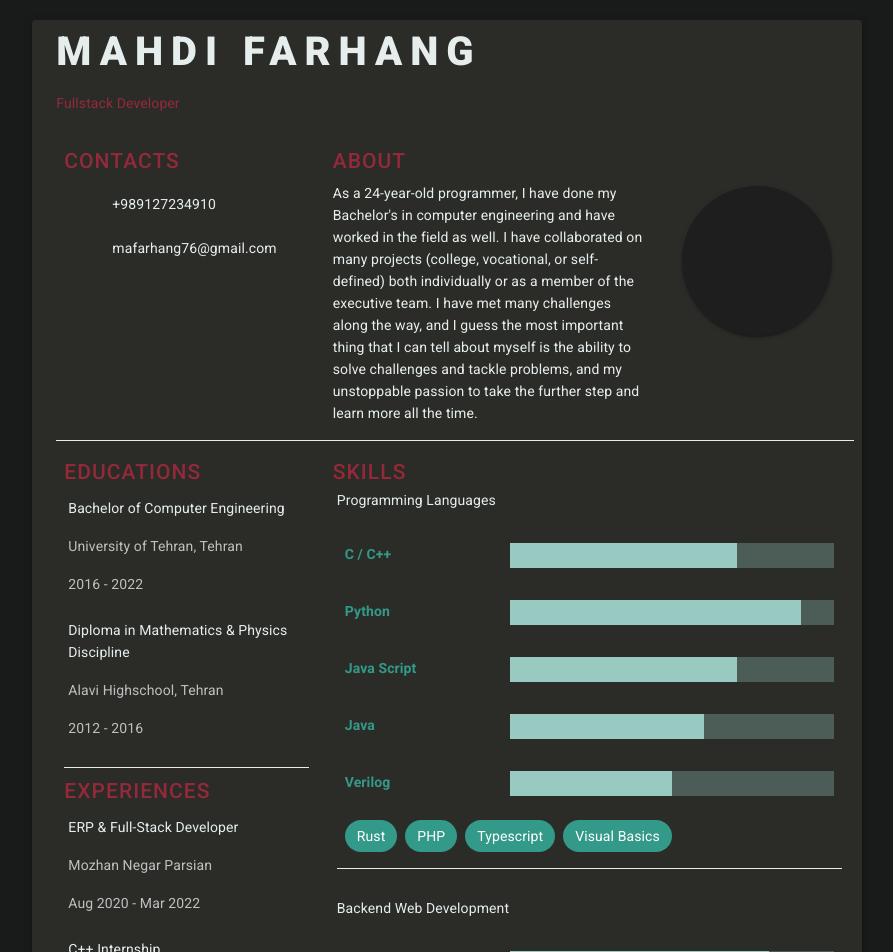
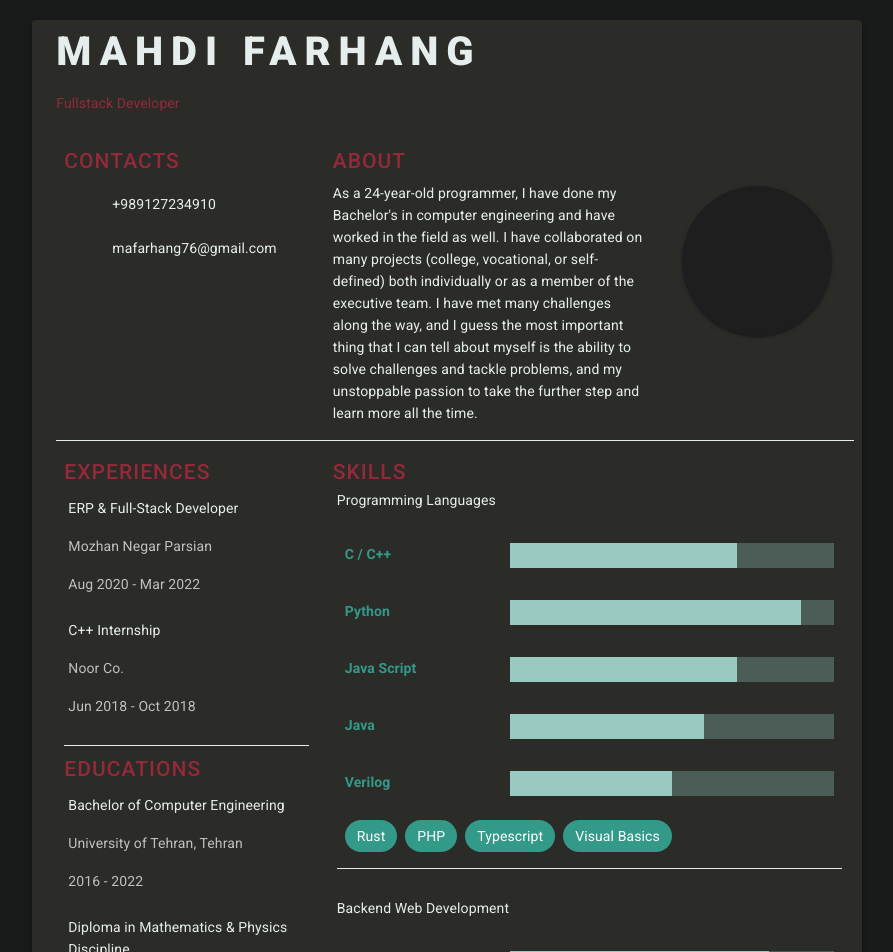
Before and after one commit to mahdifarhang/static-resume, a Nuxt app: page / in a window 1280 px wide. Shown: the top 952 px of the page, without its empty margins (193-1086 px from the left). Built offline with nearby package versions, Linux system fonts and the light colour scheme.

Commit message:
Replace Educations and Experience order

```diff
--- a/pages/index.vue
+++ b/pages/index.vue
@@ -106,10 +106,10 @@
                   xl="12"
                 >
                   <div class="pa-0 mt-1 mb-2">
-                    <span class="section-title accent--text">{{ capitalize("Educations") }}</span>
+                    <span class="section-title accent--text">{{ capitalize("Experiences") }}</span>
                   </div>
-                  <v-row v-for="education in educations" :key="education.title" class="pa-1 ma-0">
-                    <periodic-action :action="education" />
+                  <v-row v-for="experience in experiences" :key="experience.title" class="pa-1 ma-0">
+                    <periodic-action :action="experience" />
                   </v-row>
                   <v-divider class="my-2 warning" />
                 </v-col>
@@ -122,10 +122,10 @@
                   xl="12"
                 >
                   <div class="pa-0 mt-1 mb-2">
-                    <span class="section-title accent--text">{{ capitalize("Experiences") }}</span>
+                    <span class="section-title accent--text">{{ capitalize("Educations") }}</span>
                   </div>
-                  <v-row v-for="experience in experiences" :key="experience.title" class="pa-1 ma-0">
-                    <periodic-action :action="experience" />
+                  <v-row v-for="education in educations" :key="education.title" class="pa-1 ma-0">
+                    <periodic-action :action="education" />
                   </v-row>
                   <v-divider class="my-2 warning" />
                 </v-col>
```
